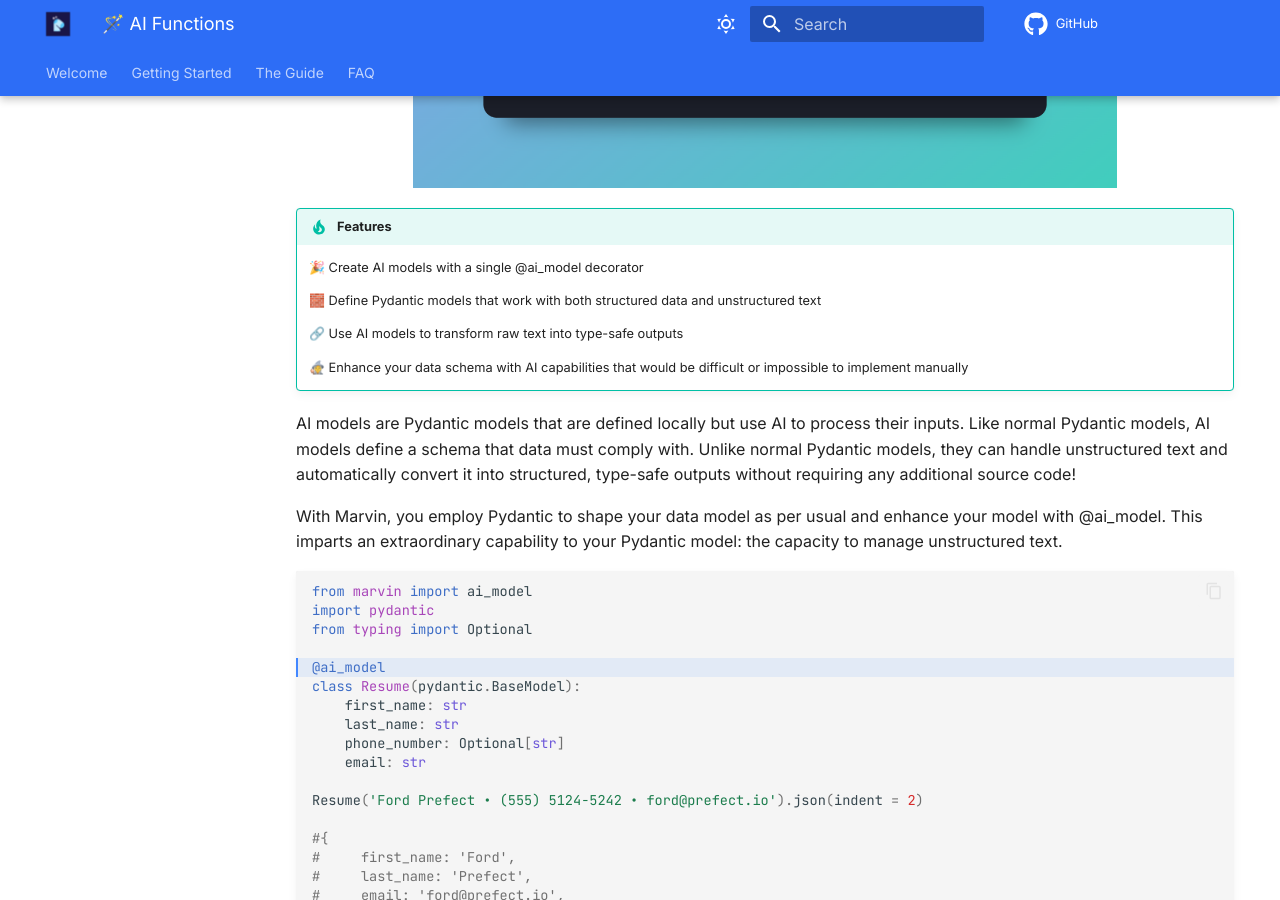
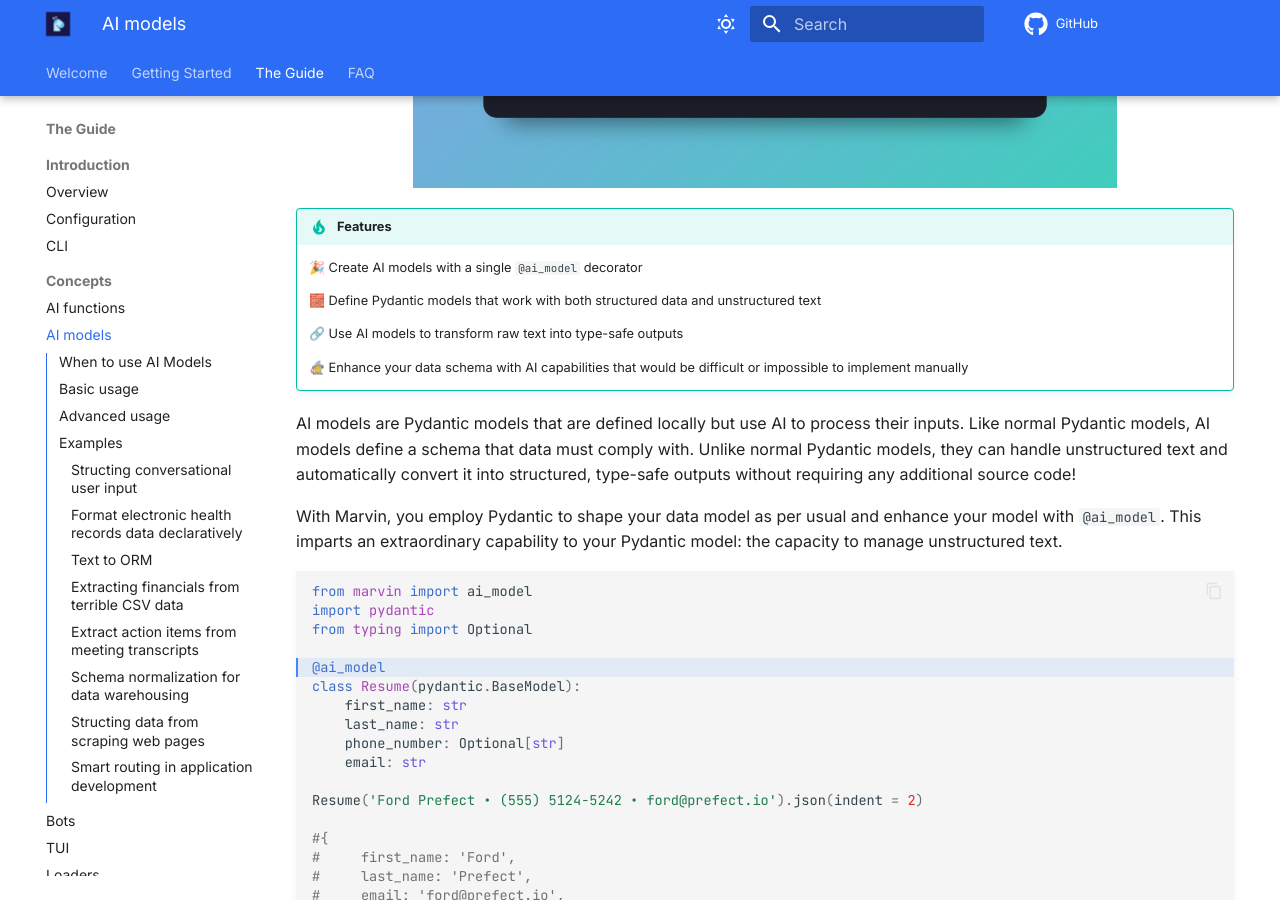
Before and after one commit to PrefectHQ/marvin, an MkDocs documentation site: the page built from docs/guide/concepts/ai_models.md, in a window 1280 px wide and 900 px high, scrolled down 771 px. Built offline with MkDocs 1.6.1 and Material for MkDocs 9.7.7, drawn with Linux system fonts in a browser that asks for light colours; comment, search, counter and statistics services are not loaded; some of the changed text lies outside the part shown.

Commit message:
formatting and mkdocs.yaml update

````diff
--- a/docs/guide/concepts/ai_models.md
+++ b/docs/guide/concepts/ai_models.md
@@ -1,10 +1,10 @@
-# 🪄 AI Functions
+# 🪄 AI Models
 
 ![](../../img/heroes/ai_model_windy_city_hero.png)
 
 !!! tip "Features"
 
-    🎉 Create AI models with a single @ai_model decorator
+    🎉 Create AI models with a single `@ai_model` decorator
 
     🧱 Define Pydantic models that work with both structured data and unstructured text
 
@@ -15,7 +15,7 @@
 
 AI models are Pydantic models that are defined locally but use AI to process their inputs. Like normal Pydantic models, AI models define a schema that data must comply with. Unlike normal Pydantic models, they can handle unstructured text and automatically convert it into structured, type-safe outputs without requiring any additional source code!
 
-With Marvin, you employ Pydantic to shape your data model as per usual and enhance your model with @ai_model. This imparts an extraordinary capability to your Pydantic model: the capacity to manage unstructured text.
+With Marvin, you employ Pydantic to shape your data model as per usual and enhance your model with `@ai_model`. This imparts an extraordinary capability to your Pydantic model: the capacity to manage unstructured text.
 
 ```python hl_lines="5"
 from marvin import ai_model
--- a/mkdocs.yml
+++ b/mkdocs.yml
@@ -17,6 +17,7 @@
       - CLI: guide/introduction/cli.md
     - Concepts:
       - AI functions: guide/concepts/ai_functions.md
+      - AI models: guide/concepts/ai_models.md
       - Bots: guide/concepts/bots.md
       - TUI: guide/concepts/tui.md
       - Loaders: guide/concepts/loaders_and_documents.md
````
Also changed, not shown: docs/getting_started/ai_models_quickstart.md (+1 -1 lines), docs/index.md (+3 -1 lines).
